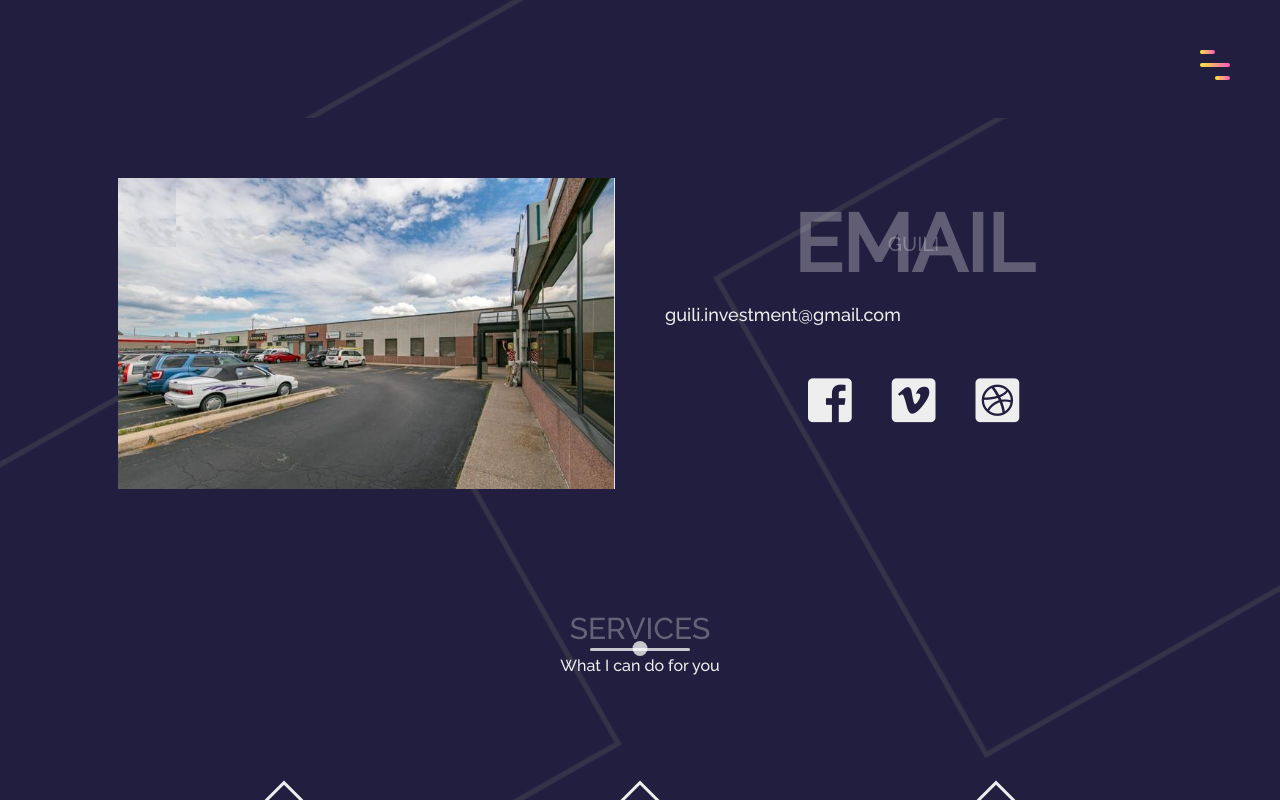
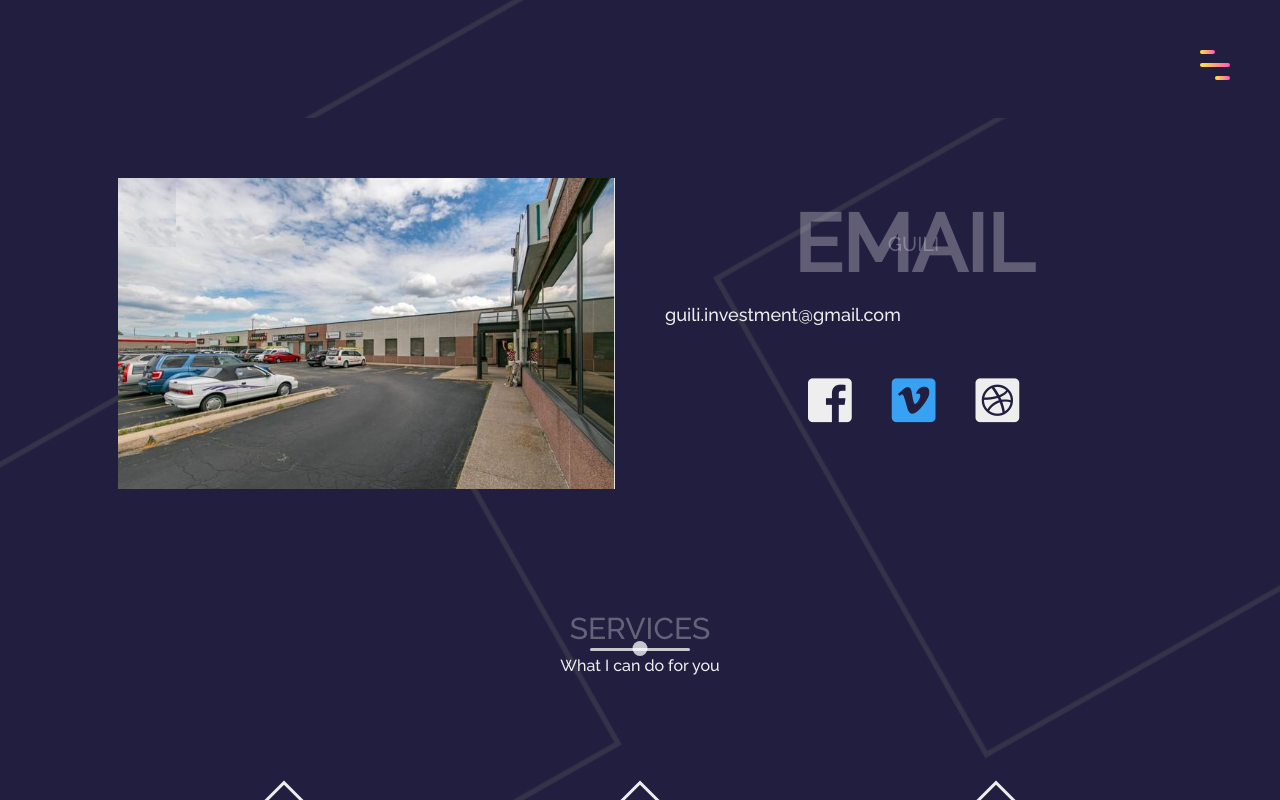
Before and after one commit to sunchongwen/guili, a plain HTML site: page index.html in a window 1280 px wide. In both pictures the pointer is over the icon 913 px from the left and 1082 px from the top of the page. Shown: the part 682-1482 px from the top of the page. Drawn offline with nearby package versions, Linux system fonts and the light colour scheme.

Commit message:
Update main.css

```diff
--- a/main.css
+++ b/main.css
@@ -266,7 +266,7 @@ li {
 .fa-facebook-square:hover {
   color: #4267b2;
 }
-.fa-twitter-square:hover {
+.fa-vimeo-square:hover {
   color: #38a1f3;
 }
 .fa-dribbble-square:hover {
```
